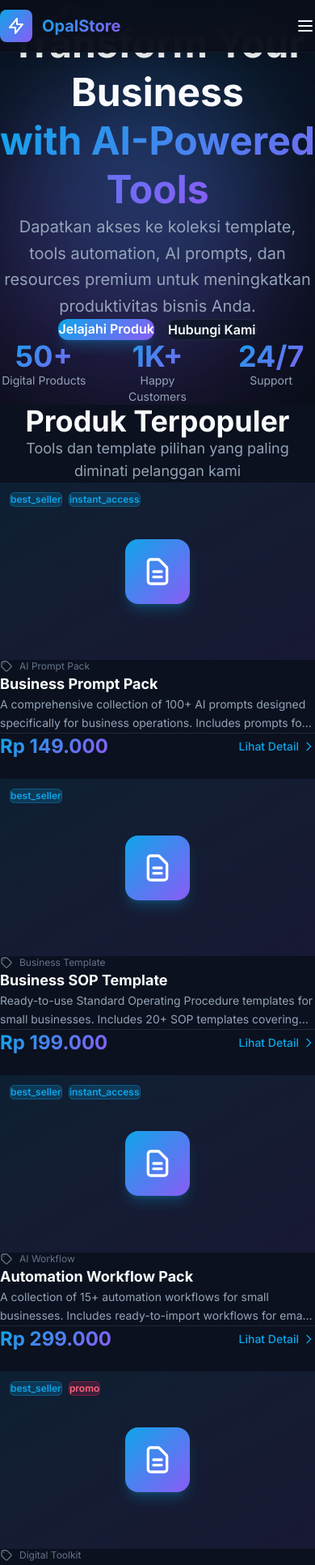
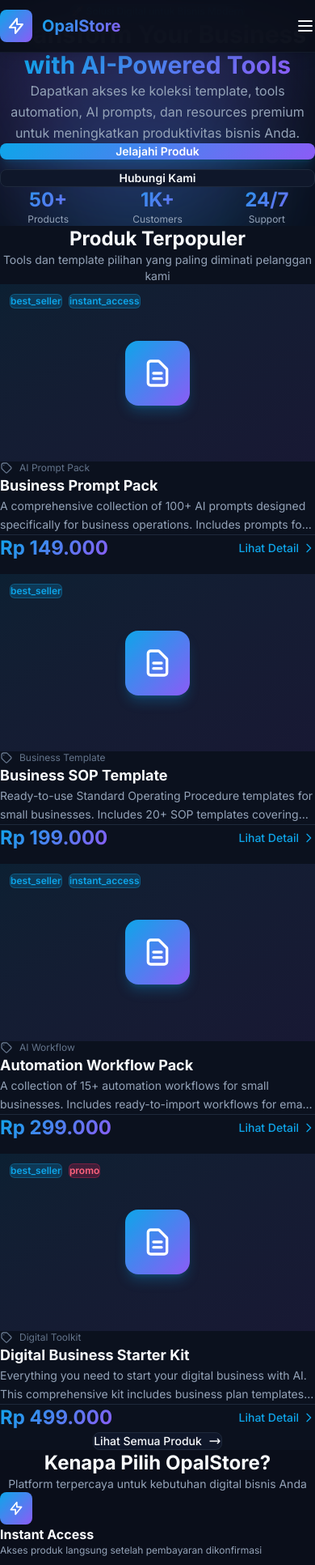
Before and after one commit to adhityanaufal26/opal-store, a Next.js app in the folder opalstore/: page / in a window 390 px wide. Shown: the top 1933 px of the page at 81% size. Built offline with nearby package versions, Linux system fonts and the light colour scheme.

Commit message:
Fix homepage UI: improve sizing, spacing, and responsiveness

```diff
--- a/opalstore/src/app/page.tsx
+++ b/opalstore/src/app/page.tsx
@@ -32,33 +32,33 @@
   return (
     <div className="min-h-screen">
       {/* Hero Section */}
-      <section className="relative overflow-hidden pt-12 md:pt-20 pb-24 md:pb-32 px-4">
+      <section className="relative overflow-hidden py-16 md:py-24 px-4">
         <div className="absolute inset-0 bg-gradient-to-b from-primary/5 via-transparent to-transparent" />
         <div className="absolute top-20 left-10 w-72 h-72 bg-primary/20 rounded-full blur-3xl" />
         <div className="absolute bottom-0 right-10 w-96 h-96 bg-accent/20 rounded-full blur-3xl" />
 
-        <div className="max-w-7xl mx-auto relative z-10">
-          <div className="text-center max-w-4xl mx-auto space-y-8">
-            <div className="inline-block animate-fadeIn">
-              <span className="px-4 py-2 bg-primary/10 border border-primary/20 rounded-full text-sm font-medium text-primary">
+        <div className="max-w-6xl mx-auto relative z-10">
+          <div className="text-center space-y-6">
+            <div className="inline-block">
+              <span className="px-3 py-1.5 bg-primary/10 border border-primary/20 rounded-full text-xs md:text-sm font-medium text-primary">
                 🚀 Solusi Digital untuk Bisnis Modern
               </span>
             </div>
 
-            <h1 className="text-5xl md:text-7xl font-bold leading-tight animate-fadeIn">
+            <h1 className="text-3xl sm:text-4xl md:text-5xl lg:text-6xl font-bold leading-tight">
               Transform Your Business
               <br />
               <span className="gradient-text">with AI-Powered Tools</span>
             </h1>
 
-            <p className="text-xl text-text-secondary max-w-2xl mx-auto leading-relaxed animate-fadeIn">
+            <p className="text-base md:text-lg text-text-secondary max-w-2xl mx-auto leading-relaxed px-4">
               Dapatkan akses ke koleksi template, tools automation, AI prompts, dan resources premium untuk meningkatkan produktivitas bisnis Anda.
             </p>
 
-            <div className="flex flex-wrap gap-4 justify-center pt-4 animate-fadeIn">
+            <div className="flex flex-col sm:flex-row gap-3 justify-center pt-4 px-4">
               <Link
                 href="/products"
-                className="px-8 py-4 gradient-bg text-white font-semibold rounded-xl hover:opacity-90 transition-all shadow-lg shadow-primary/25 hover:shadow-xl hover:shadow-primary/30 hover:scale-105"
+                className="px-6 py-3 gradient-bg text-white font-semibold rounded-lg hover:opacity-90 transition-all shadow-lg shadow-primary/20 text-sm md:text-base"
               >
                 Jelajahi Produk
               </Link>
@@ -66,25 +66,25 @@
                 href="https://wa.me/6281234567890"
                 target="_blank"
                 rel="noopener noreferrer"
-                className="px-8 py-4 bg-surface border border-border text-text-primary font-semibold rounded-xl hover:bg-surface-light hover:border-primary/30 transition-all"
+                className="px-6 py-3 bg-surface border border-border text-text-primary font-semibold rounded-lg hover:bg-surface-light hover:border-primary/30 transition-all text-sm md:text-base"
               >
                 Hubungi Kami
               </a>
             </div>
 
             {/* Stats */}
-            <div className="grid grid-cols-3 gap-8 pt-12 max-w-2xl mx-auto">
+            <div className="grid grid-cols-3 gap-4 md:gap-8 pt-8 max-w-xl mx-auto px-4">
               <div className="text-center">
-                <div className="text-4xl font-bold gradient-text">50+</div>
-                <div className="text-sm text-text-secondary mt-1">Digital Products</div>
+                <div className="text-2xl md:text-3xl font-bold gradient-text">50+</div>
+                <div className="text-xs md:text-sm text-text-secondary mt-1">Products</div>
               </div>
               <div className="text-center">
-                <div className="text-4xl font-bold gradient-text">1K+</div>
-                <div className="text-sm text-text-secondary mt-1">Happy Customers</div>
+                <div className="text-2xl md:text-3xl font-bold gradient-text">1K+</div>
+                <div className="text-xs md:text-sm text-text-secondary mt-1">Customers</div>
               </div>
               <div className="text-center">
-                <div className="text-4xl font-bold gradient-text">24/7</div>
-                <div className="text-sm text-text-secondary mt-1">Support</div>
+                <div className="text-2xl md:text-3xl font-bold gradient-text">24/7</div>
+                <div className="text-xs md:text-sm text-text-secondary mt-1">Support</div>
               </div>
             </div>
           </div>
@@ -92,28 +92,28 @@
       </section>
 
       {/* Featured Products */}
-      <section className="py-20 px-4 bg-surface/30">
-        <div className="max-w-7xl mx-auto">
-          <div className="text-center mb-12">
-            <h2 className="text-4xl font-bold mb-4">Produk Terpopuler</h2>
-            <p className="text-text-secondary text-lg">
+      <section className="py-12 md:py-16 px-4 bg-surface/30">
+        <div className="max-w-6xl mx-auto">
+          <div className="text-center mb-8 md:mb-12">
+            <h2 className="text-2xl md:text-3xl lg:text-4xl font-bold mb-3">Produk Terpopuler</h2>
+            <p className="text-text-secondary text-sm md:text-base">
               Tools dan template pilihan yang paling diminati pelanggan kami
             </p>
           </div>
 
-          <div className="grid md:grid-cols-2 lg:grid-cols-3 gap-6">
+          <div className="grid sm:grid-cols-2 lg:grid-cols-3 gap-4 md:gap-6">
             {featuredProducts.map(product => (
               <ProductCard key={product.id} product={product} />
             ))}
           </div>
 
-          <div className="text-center mt-12">
+          <div className="text-center mt-8 md:mt-12">
             <Link
               href="/products"
-              className="inline-flex items-center gap-2 px-6 py-3 bg-surface border border-border rounded-lg hover:bg-surface-light hover:border-primary/30 transition-all font-medium"
+              className="inline-flex items-center gap-2 px-5 py-2.5 bg-surface border border-border rounded-lg hover:bg-surface-light hover:border-primary/30 transition-all font-medium text-sm md:text-base"
             >
               Lihat Semua Produk
-              <svg className="w-5 h-5" fill="none" viewBox="0 0 24 24" stroke="currentColor">
+              <svg className="w-4 h-4" fill="none" viewBox="0 0 24 24" stroke="currentColor">
                 <path strokeLinecap="round" strokeLinejoin="round" strokeWidth={2} d="M17 8l4 4m0 0l-4 4m4-4H3" />
               </svg>
             </Link>
@@ -122,60 +122,60 @@
       </section>
 
       {/* Why Choose Us */}
-      <section className="py-20 px-4">
-        <div className="max-w-7xl mx-auto">
-          <div className="text-center mb-12">
-            <h2 className="text-4xl font-bold mb-4">Kenapa Pilih OpalStore?</h2>
-            <p className="text-text-secondary text-lg">
+      <section className="py-12 md:py-16 px-4">
+        <div className="max-w-6xl mx-auto">
+          <div className="text-center mb-8 md:mb-12">
+            <h2 className="text-2xl md:text-3xl lg:text-4xl font-bold mb-3">Kenapa Pilih OpalStore?</h2>
+            <p className="text-text-secondary text-sm md:text-base">
               Platform terpercaya untuk kebutuhan digital bisnis Anda
             </p>
           </div>
 
-          <div className="grid md:grid-cols-2 lg:grid-cols-4 gap-6">
-            <div className="card p-6 hover:border-primary/30 transition-all group">
-              <div className="w-12 h-12 gradient-bg rounded-lg flex items-center justify-center mb-4 group-hover:scale-110 transition-transform">
-                <svg className="w-6 h-6 text-white" fill="none" viewBox="0 0 24 24" stroke="currentColor">
+          <div className="grid sm:grid-cols-2 lg:grid-cols-4 gap-4 md:gap-6">
+            <div className="card p-5 hover:border-primary/30 transition-all group">
+              <div className="w-10 h-10 gradient-bg rounded-lg flex items-center justify-center mb-3 group-hover:scale-110 transition-transform">
+                <svg className="w-5 h-5 text-white" fill="none" viewBox="0 0 24 24" stroke="currentColor">
                   <path strokeLinecap="round" strokeLinejoin="round" strokeWidth={2} d="M13 10V3L4 14h7v7l9-11h-7z" />
                 </svg>
               </div>
-              <h3 className="font-bold text-lg mb-2">Instant Access</h3>
-              <p className="text-text-secondary text-sm">
+              <h3 className="font-bold text-base md:text-lg mb-2">Instant Access</h3>
+              <p className="text-text-secondary text-xs md:text-sm">
                 Akses produk langsung setelah pembayaran dikonfirmasi
               </p>
             </div>
 
-            <div className="card p-6 hover:border-primary/30 transition-all group">
-              <div className="w-12 h-12 gradient-bg rounded-lg flex items-center justify-center mb-4 group-hover:scale-110 transition-transform">
-                <svg className="w-6 h-6 text-white" fill="none" viewBox="0 0 24 24" stroke="currentColor">
+            <div className="card p-5 hover:border-primary/30 transition-all group">
+              <div className="w-10 h-10 gradient-bg rounded-lg flex items-center justify-center mb-3 group-hover:scale-110 transition-transform">
+                <svg className="w-5 h-5 text-white" fill="none" viewBox="0 0 24 24" stroke="currentColor">
                   <path strokeLinecap="round" strokeLinejoin="round" strokeWidth={2} d="M12 15v2m-6 4h12a2 2 0 002-2v-6a2 2 0 00-2-2H6a2 2 0 00-2 2v6a2 2 0 002 2zm10-10V7a4 4 0 00-8 0v4h8z" />
                 </svg>
               </div>
-              <h3 className="font-bold text-lg mb-2">Aman & Terpercaya</h3>
-              <p className="text-text-secondary text-sm">
+              <h3 className="font-bold text-base md:text-lg mb-2">Aman & Terpercaya</h3>
+              <p className="text-text-secondary text-xs md:text-sm">
                 Transaksi aman dengan sistem pembayaran terverifikasi
               </p>
             </div>
 
-            <div className="card p-6 hover:border-primary/30 transition-all group">
-              <div className="w-12 h-12 gradient-bg rounded-lg flex items-center justify-center mb-4 group-hover:scale-110 transition-transform">
-                <svg className="w-6 h-6 text-white" fill="none" viewBox="0 0 24 24" stroke="currentColor">
+            <div className="card p-5 hover:border-primary/30 transition-all group">
+              <div className="w-10 h-10 gradient-bg rounded-lg flex items-center justify-center mb-3 group-hover:scale-110 transition-transform">
+                <svg className="w-5 h-5 text-white" fill="none" viewBox="0 0 24 24" stroke="currentColor">
                   <path strokeLinecap="round" strokeLinejoin="round" strokeWidth={2} d="M4 4v5h.582m15.356 2A8.001 8.001 0 004.582 9m0 0H9m11 11v-5h-.581m0 0a8.003 8.003 0 01-15.357-2m15.357 2H15" />
                 </svg>
               </div>
-              <h3 className="font-bold text-lg mb-2">Regular Updates</h3>
-              <p className="text-text-secondary text-sm">
+              <h3 className="font-bold text-base md:text-lg mb-2">Regular Updates</h3>
+              <p className="text-text-secondary text-xs md:text-sm">
                 Produk terus diupdate mengikuti perkembangan teknologi
               </p>
             </div>
 
-            <div className="card p-6 hover:border-primary/30 transition-all group">
-              <div className="w-12 h-12 gradient-bg rounded-lg flex items-center justify-center mb-4 group-hover:scale-110 transition-transform">
-                <svg className="w-6 h-6 text-white" fill="none" viewBox="0 0 24 24" stroke="currentColor">
+            <div className="card p-5 hover:border-primary/30 transition-all group">
+              <div className="w-10 h-10 gradient-bg rounded-lg flex items-center justify-center mb-3 group-hover:scale-110 transition-transform">
+                <svg className="w-5 h-5 text-white" fill="none" viewBox="0 0 24 24" stroke="currentColor">
                   <path strokeLinecap="round" strokeLinejoin="round" strokeWidth={2} d="M18.364 5.636l-3.536 3.536m0 5.656l3.536 3.536M9.172 9.172L5.636 5.636m3.536 9.192l-3.536 3.536M21 12a9 9 0 11-18 0 9 9 0 0118 0zm-5 0a4 4 0 11-8 0 4 4 0 018 0z" />
                 </svg>
               </div>
-              <h3 className="font-bold text-lg mb-2">24/7 Support</h3>
-              <p className="text-text-secondary text-sm">
+              <h3 className="font-bold text-base md:text-lg mb-2">24/7 Support</h3>
+              <p className="text-text-secondary text-xs md:text-sm">
                 Tim support siap membantu kapan saja via WhatsApp
               </p>
             </div>
@@ -184,52 +184,52 @@
       </section>
 
       {/* How It Works */}
-      <section className="py-20 px-4 bg-surface/30">
-        <div className="max-w-7xl mx-auto">
-          <div className="text-center mb-12">
-            <h2 className="text-4xl font-bold mb-4">Cara Berbelanja</h2>
-            <p className="text-text-secondary text-lg">
+      <section className="py-12 md:py-16 px-4 bg-surface/30">
+        <div className="max-w-6xl mx-auto">
+          <div className="text-center mb-8 md:mb-12">
+            <h2 className="text-2xl md:text-3xl lg:text-4xl font-bold mb-3">Cara Berbelanja</h2>
+            <p className="text-text-secondary text-sm md:text-base">
               Proses mudah dan cepat dalam 4 langkah
             </p>
           </div>
 
-          <div className="grid md:grid-cols-4 gap-8">
+          <div className="grid sm:grid-cols-2 lg:grid-cols-4 gap-6 md:gap-8">
             <div className="text-center">
-              <div className="w-16 h-16 gradient-bg rounded-full flex items-center justify-center text-2xl font-bold text-white mx-auto mb-4 shadow-lg shadow-primary/25">
+              <div className="w-12 h-12 md:w-14 md:h-14 gradient-bg rounded-full flex items-center justify-center text-xl md:text-2xl font-bold text-white mx-auto mb-3 shadow-lg shadow-primary/20">
                 1
               </div>
-              <h3 className="font-bold mb-2">Pilih Produk</h3>
-              <p className="text-text-secondary text-sm">
+              <h3 className="font-bold text-sm md:text-base mb-2">Pilih Produk</h3>
+              <p className="text-text-secondary text-xs md:text-sm">
                 Browse katalog dan temukan produk yang Anda butuhkan
               </p>
             </div>
 
             <div className="text-center">
-              <div className="w-16 h-16 gradient-bg rounded-full flex items-center justify-center text-2xl font-bold text-white mx-auto mb-4 shadow-lg shadow-primary/25">
+              <div className="w-12 h-12 md:w-14 md:h-14 gradient-bg rounded-full flex items-center justify-center text-xl md:text-2xl font-bold text-white mx-auto mb-3 shadow-lg shadow-primary/20">
                 2
               </div>
-              <h3 className="font-bold mb-2">Checkout</h3>
-              <p className="text-text-secondary text-sm">
+              <h3 className="font-bold text-sm md:text-base mb-2">Checkout</h3>
+              <p className="text-text-secondary text-xs md:text-sm">
                 Isi form pembelian dan pilih metode pembayaran
               </p>
             </div>
 
             <div className="text-center">
-              <div className="w-16 h-16 gradient-bg rounded-full flex items-center justify-center text-2xl font-bold text-white mx-auto mb-4 shadow-lg shadow-primary/25">
+              <div className="w-12 h-12 md:w-14 md:h-14 gradient-bg rounded-full flex items-center justify-center text-xl md:text-2xl font-bold text-white mx-auto mb-3 shadow-lg shadow-primary/20">
                 3
               </div>
-              <h3 className="font-bold mb-2">Bayar</h3>
-              <p className="text-text-secondary text-sm">
+              <h3 className="font-bold text-sm md:text-base mb-2">Bayar</h3>
+              <p className="text-text-secondary text-xs md:text-sm">
                 Lakukan pembayaran dan kirim bukti transfer
               </p>
             </div>
 
             <div className="text-center">
-              <div className="w-16 h-16 gradient-bg rounded-full flex items-center justify-center text-2xl font-bold text-white mx-auto mb-4 shadow-lg shadow-primary/25">
+              <div className="w-12 h-12 md:w-14 md:h-14 gradient-bg rounded-full flex items-center justify-center text-xl md:text-2xl font-bold text-white mx-auto mb-3 shadow-lg shadow-primary/20">
                 4
               </div>
-              <h3 className="font-bold mb-2">Akses Produk</h3>
-              <p className="text-text-secondary text-sm">
+              <h3 className="font-bold text-sm md:text-base mb-2">Akses Produk</h3>
+              <p className="text-text-secondary text-xs md:text-sm">
                 Download atau akses produk dari dashboard Anda
               </p>
             </div>
@@ -238,23 +238,23 @@
       </section>
 
       {/* FAQ */}
-      <section className="py-20 px-4">
+      <section className="py-12 md:py-16 px-4">
         <div className="max-w-3xl mx-auto">
-          <div className="text-center mb-12">
-            <h2 className="text-4xl font-bold mb-4">Pertanyaan Umum</h2>
-            <p className="text-text-secondary text-lg">
+          <div className="text-center mb-8 md:mb-12">
+            <h2 className="text-2xl md:text-3xl lg:text-4xl font-bold mb-3">Pertanyaan Umum</h2>
+            <p className="text-text-secondary text-sm md:text-base">
               Jawaban untuk pertanyaan yang sering ditanyakan
             </p>
           </div>
 
-          <div className="space-y-4">
+          <div className="space-y-3 md:space-y-4">
             {faqs.map((faq, index) => (
               <div key={index} className="card overflow-hidden">
                 <button
                   onClick={() => setOpenFaq(openFaq === index ? null : index)}
-                  className="w-full p-6 text-left flex items-center justify-between hover:bg-surface-light/50 transition-colors"
+                  className="w-full p-4 md:p-5 text-left flex items-center justify-between hover:bg-surface-light/50 transition-colors"
                 >
-                  <span className="font-semibold pr-4">{faq.q}</span>
+                  <span className="font-semibold pr-4 text-sm md:text-base">{faq.q}</span>
                   <svg
                     className={`w-5 h-5 flex-shrink-0 transition-transform ${openFaq === index ? 'rotate-180' : ''}`}
                     fill="none"
@@ -265,7 +265,7 @@
                   </svg>
                 </button>
                 {openFaq === index && (
-                  <div className="px-6 pb-6 text-text-secondary">
+                  <div className="px-4 md:px-5 pb-4 md:pb-5 text-text-secondary text-xs md:text-sm">
                     {faq.a}
                   </div>
                 )}
@@ -276,21 +276,21 @@
       </section>
 
       {/* CTA Section */}
-      <section className="py-20 px-4 bg-surface/30">
+      <section className="py-12 md:py-16 px-4 bg-surface/30">
         <div className="max-w-4xl mx-auto">
-          <div className="card p-12 text-center relative overflow-hidden">
+          <div className="card p-8 md:p-12 text-center relative overflow-hidden">
             <div className="absolute inset-0 bg-gradient-to-r from-primary/10 to-accent/10" />
             <div className="relative z-10">
-              <h2 className="text-4xl font-bold mb-4">
+              <h2 className="text-2xl md:text-3xl lg:text-4xl font-bold mb-3 md:mb-4">
                 Siap Meningkatkan Bisnis Anda?
               </h2>
-              <p className="text-text-secondary text-lg mb-8 max-w-2xl mx-auto">
+              <p className="text-text-secondary text-sm md:text-base mb-6 md:mb-8 max-w-2xl mx-auto">
                 Bergabunglah dengan ribuan pengguna yang telah meningkatkan produktivitas mereka dengan tools dari OpalStore
               </p>
-              <div className="flex flex-wrap gap-4 justify-center">
+              <div className="flex flex-col sm:flex-row gap-3 md:gap-4 justify-center">
                 <Link
                   href="/products"
-                  className="px-8 py-4 gradient-bg text-white font-semibold rounded-xl hover:opacity-90 transition-all shadow-lg shadow-primary/25 hover:scale-105"
+                  className="px-6 md:px-8 py-3 gradient-bg text-white font-semibold rounded-lg hover:opacity-90 transition-all shadow-lg shadow-primary/20 text-sm md:text-base"
                 >
                   Mulai Belanja Sekarang
                 </Link>
@@ -298,9 +298,9 @@
                   href="https://wa.me/6281234567890"
                   target="_blank"
                   rel="noopener noreferrer"
-                  className="px-8 py-4 bg-surface border border-border text-text-primary font-semibold rounded-xl hover:bg-surface-light hover:border-primary/30 transition-all inline-flex items-center gap-2"
+                  className="px-6 md:px-8 py-3 bg-surface border border-border text-text-primary font-semibold rounded-lg hover:bg-surface-light hover:border-primary/30 transition-all inline-flex items-center justify-center gap-2 text-sm md:text-base"
                 >
-                  <svg className="w-5 h-5" fill="currentColor" viewBox="0 0 24 24">
+                  <svg className="w-4 h-4 md:w-5 md:h-5" fill="currentColor" viewBox="0 0 24 24">
                     <path d="M17.472 14.382c-.297-.149-1.758-.867-2.03-.967-.273-.099-.471-.148-.67.15-.197.297-.767.966-.94 1.164-.173.199-.347.223-.644.075-.297-.15-1.255-.463-2.39-1.475-.883-.788-1.48-1.761-1.653-2.059-.173-.297-.018-.458.13-.606.134-.133.298-.347.446-.52.149-.174.198-.298.298-.497.099-.198.05-.371-.025-.52-.075-.149-.669-1.612-.916-2.207-.242-.579-.487-.5-.669-.51-.173-.008-.371-.01-.57-.01-.198 0-.52.074-.792.372-.272.297-1.04 1.016-1.04 2.479 0 1.462 1.065 2.875 1.213 3.074.149.198 2.096 3.2 5.077 4.487.709.306 1.262.489 1.694.625.712.227 1.36.195 1.871.118.571-.085 1.758-.719 2.006-1.413.248-.694.248-1.289.173-1.413-.074-.124-.272-.198-.57-.347m-5.421 7.403h-.004a9.87 9.87 0 01-5.031-1.378l-.361-.214-3.741.982.998-3.648-.235-.374a9.86 9.86 0 01-1.51-5.26c.001-5.45 4.436-9.884 9.888-9.884 2.64 0 5.122 1.03 6.988 2.898a9.825 9.825 0 012.893 6.994c-.003 5.45-4.437 9.884-9.885 9.884m8.413-18.297A11.815 11.815 0 0012.05 0C5.495 0 .16 5.335.157 11.892c0 2.096.547 4.142 1.588 5.945L.057 24l6.305-1.654a11.882 11.882 0 005.683 1.448h.005c6.554 0 11.890-5.335 11.893-11.893a11.821 11.821 0 00-3.48-8.413z"/>
                   </svg>
                   Chat via WhatsApp
```
